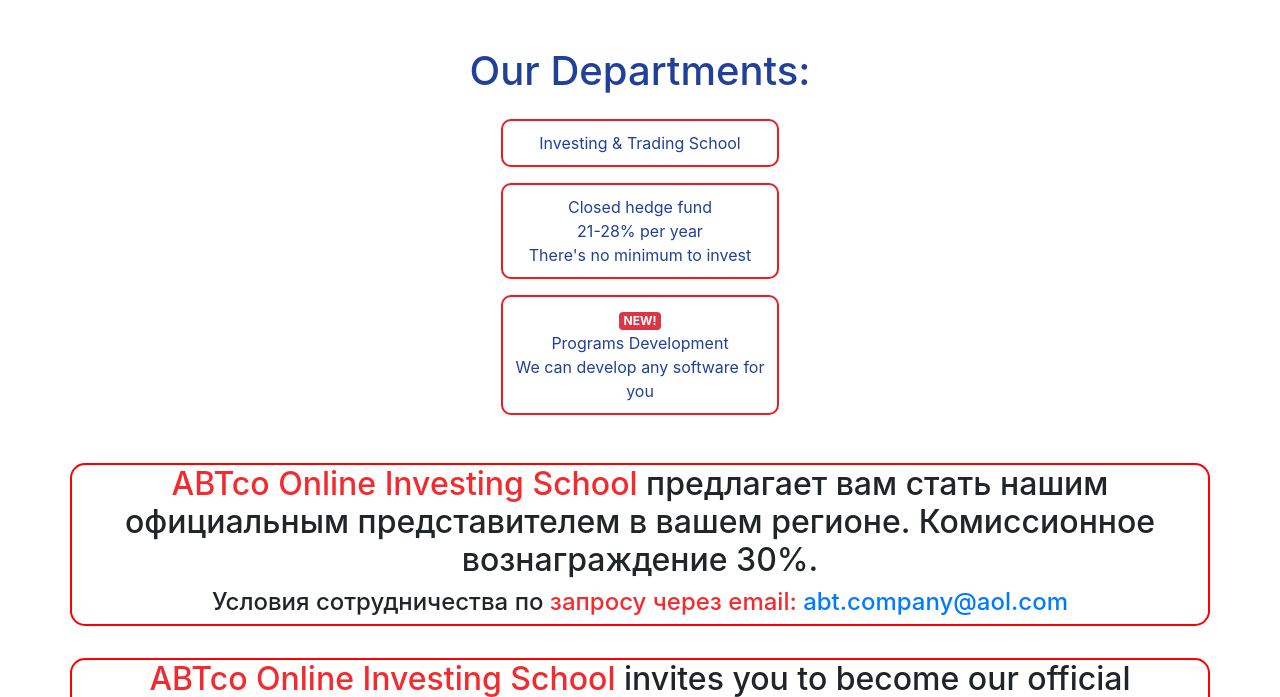
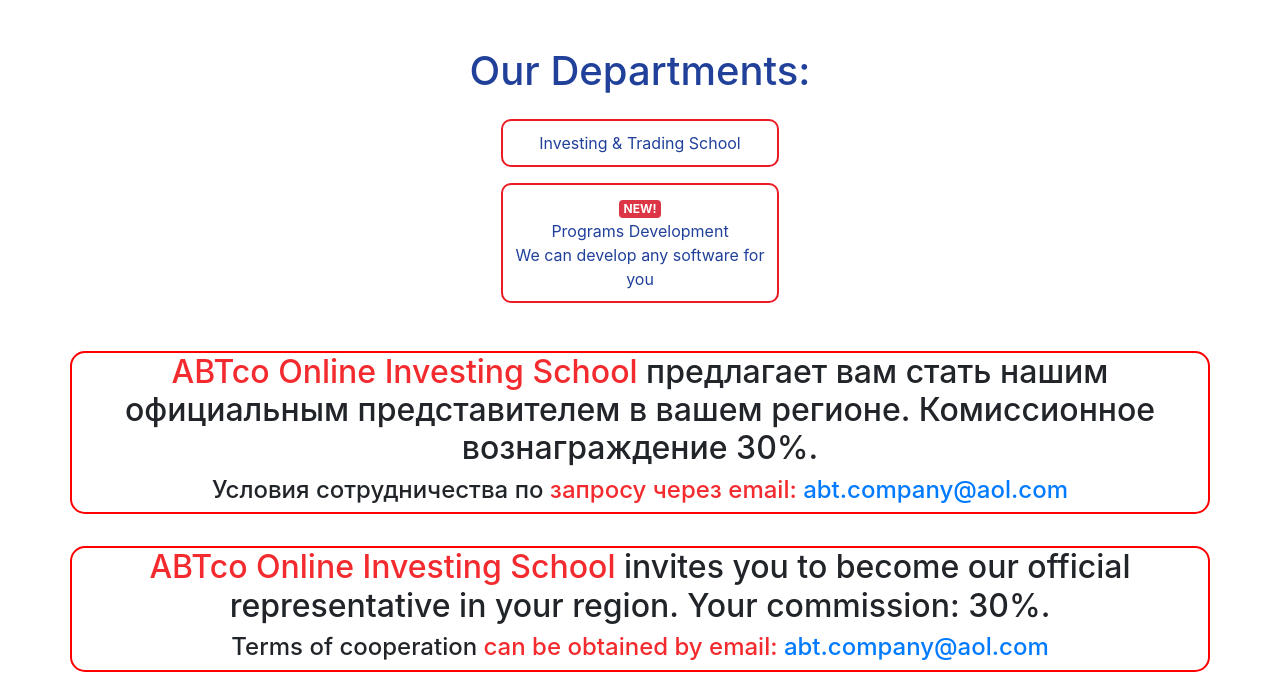
Before and after one commit to Dsibe/abtco, a Django app: page /departments in a window 1280 px wide. Shown: the part 148-845 px from the top of the page. Run offline with Django 3.2, Linux system fonts and the light colour scheme; some libraries are stand-ins or nearby versions.

Commit message:
'views.py'

```diff
--- a/main/templates/main/departments.html
+++ b/main/templates/main/departments.html
@@ -41,9 +41,9 @@
 
       <!-- <div class="row"> <a href="/junior-studio" class="btn-hover col-12 col-sm-12 col-md-4 col-lg-3 mt-3">Junior Studio</a> </div> -->
 
-      <div class="row button">
+      <!-- <div class="row button">
         <a href="/hedge-fund" class="btn-hover col-12 col-sm-12 col-md-4 col-lg-3 mt-3">Closed hedge fund<br>21-28% per year<br>There's no minimum to invest</a>
-      </div>
+      </div> -->
 
       <div class="row button">
         <a href="/developing" class="btn-hover col-12 col-sm-12 col-md-4 col-lg-3 mt-3"><span class="badge badge-danger">NEW!</span><br>Programs Development<br>We can develop any software for you</a>
```
